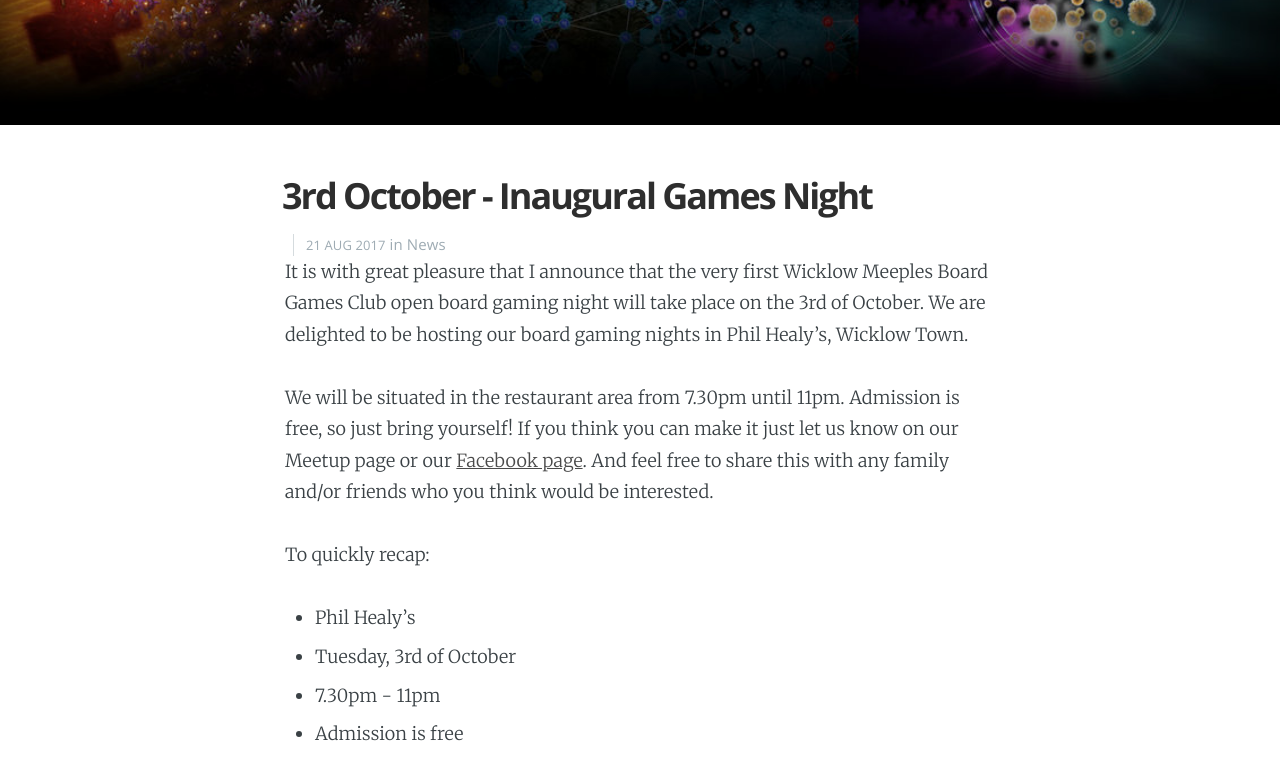
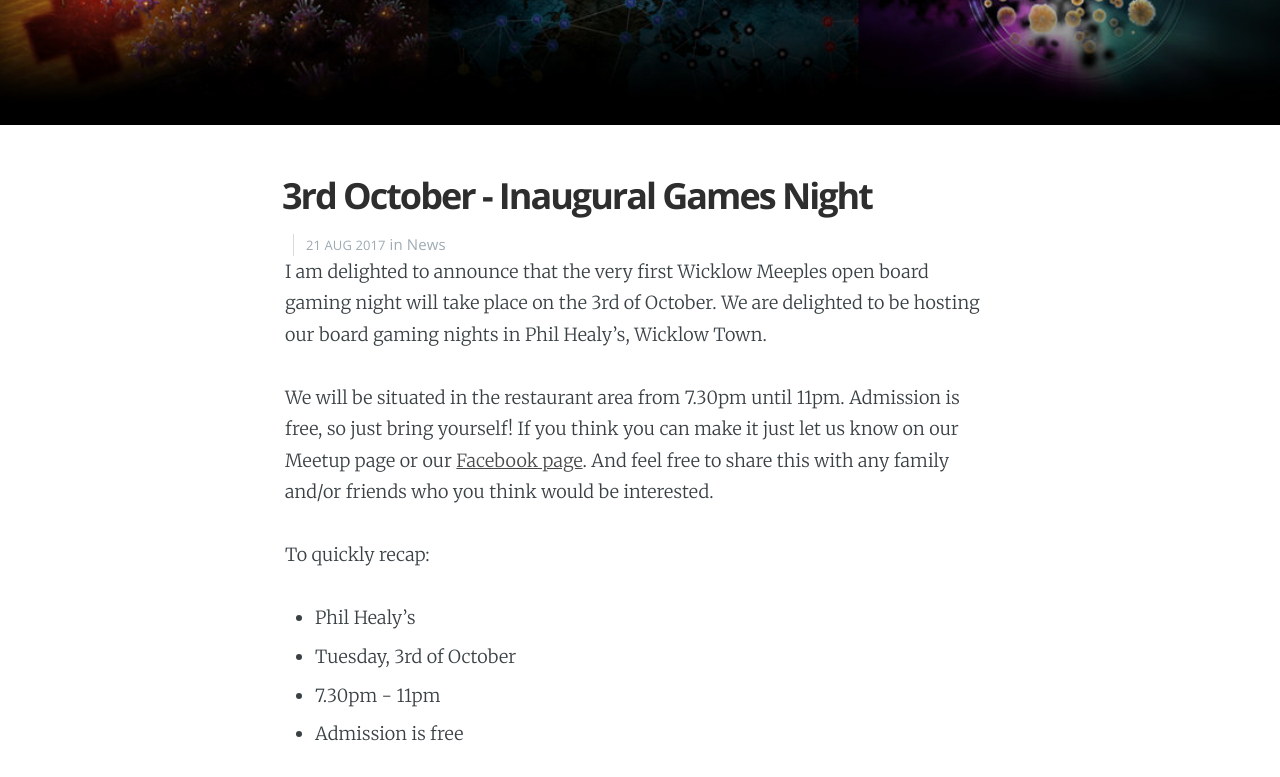
Before and after one commit to owenmcg/owenmcg.github.io, a Jekyll site: the page built from _posts/2017-08-21-wicklow-meeples-inaugural-games-night.md, in a window 1280 px wide and 900 px high, scrolled down 460 px, cut to the strip 0-777 px from the top of the window. Built offline with Jekyll 4.4.1, drawn with Linux system fonts in a browser that asks for light colours; nearby versions of some CDN libraries.

Commit message:
post update

```diff
--- a/_posts/2017-08-21-wicklow-meeples-inaugural-games-night.md
+++ b/_posts/2017-08-21-wicklow-meeples-inaugural-games-night.md
@@ -10,7 +10,7 @@
 logo: 'assets/images/ghost.png'
 ---
 
-It is with great pleasure that I announce that the very first Wicklow Meeples Board Games Club open board gaming night will take place on the 3rd of October. We are delighted to be hosting our board gaming nights in Phil Healy's, Wicklow Town.
+I am delighted to announce that the very first Wicklow Meeples open board gaming night will take place on the 3rd of October. We are delighted to be hosting our board gaming nights in Phil Healy's, Wicklow Town.
 
 We will be situated in the restaurant area from 7.30pm until 11pm. Admission is free, so just bring yourself! If you think you can make it just let us know on our Meetup page or our [Facebook page](http://facebook.com/wicklowmeeples). And feel free to share this with any family and/or friends who you think would be interested.
 
```
